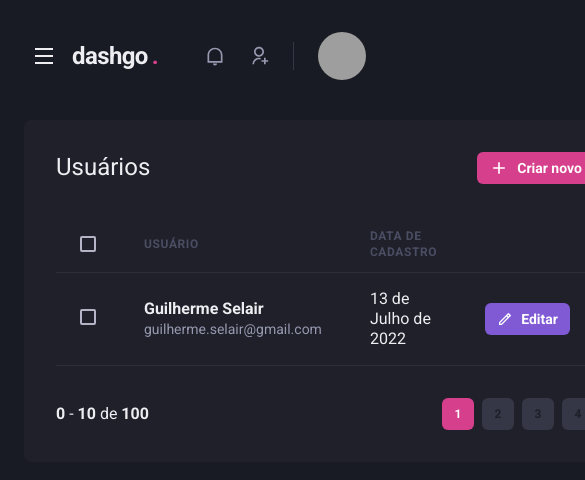
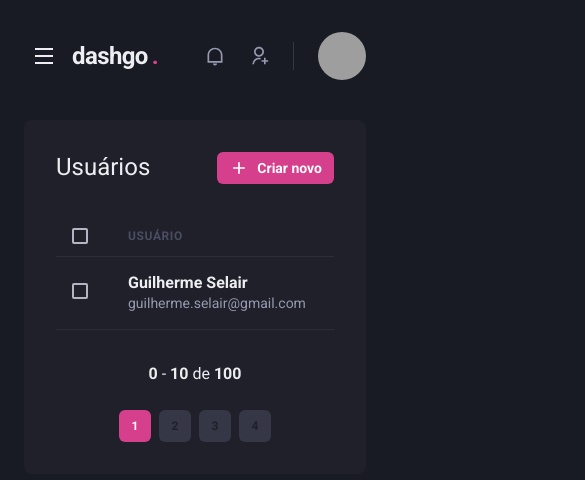
Before and after one commit to GuiSelair/Ignite-DashGO, a Next.js app: page /users in a window 390 px wide. Shown: the top 480 px of the page, 585 px wide, since content can reach past the window. Built offline with nearby package versions, Linux system fonts and the light colour scheme; grey boxes are pictures that could not be loaded.

Commit message:
Feat: Added responsive tags in components

```diff
--- a/src/components/Pagination/index.tsx
+++ b/src/components/Pagination/index.tsx
@@ -4,7 +4,7 @@ import PaginationItem from "./PaginationItem";
 export default function Pagination() {
 	return (
 		<Stack
-			direction={"row"}
+			direction={["column", "row"]}
 			mt="8"
 			justify={"space-between"}
 			align="center"
--- a/src/pages/dashboard.tsx
+++ b/src/pages/dashboard.tsx
@@ -76,15 +76,15 @@ export default function Dashboard() {
 					minChildWidth={"320px"}
 					alignItems="flex-start"
 				>
-					<Box p="8" bg="gray.800" borderRadius={8}>
+					<Box p={["6", "8"]} bg="gray.800" borderRadius={8}>
 						<Text fontSize={"lg"} mb="4">
 							Inscritos da semana
 						</Text>
 						<Chart height={160} options={options} series={series} type="area" />
 					</Box>
-					<Box p="8" bg="gray.800" borderRadius={8}>
+					<Box p={["6", "8"]} bg="gray.800" borderRadius={8}>
 						<Text fontSize={"lg"} mb="4">
-							Inscritos da semana
+							Taxa de abertura
 						</Text>
 						<Chart height={160} options={options} series={series} type="area" />
 					</Box>
--- a/src/pages/users/index.tsx
+++ b/src/pages/users/index.tsx
@@ -12,14 +12,21 @@ import {
 	Tbody,
 	Td,
 	Text,
+	useBreakpointValue,
 } from "@chakra-ui/react";
-import { RiAddLine, RiPencilLine } from "react-icons/ri";
+import { RiAddLine } from "react-icons/ri";
+import Link from "next/link";
 
 import Header from "../../components/Header";
 import Pagination from "../../components/Pagination";
 import Sidebar from "../../components/Sidebar";
 
 export default function UserList() {
+	const isWideVersion = useBreakpointValue({
+		base: false,
+		lg: true,
+	});
+
 	return (
 		<Box>
 			<Header />
@@ -33,6 +40,7 @@ export default function UserList() {
 							Usuários
 						</Heading>
 
+						<Link href="/users/create" passHref>
 							<Button
 								as="a"
 								size="sm"
@@ -42,22 +50,22 @@ export default function UserList() {
 							>
 								Criar novo
 							</Button>
+						</Link>
 					</Flex>
 
 					<Table colorScheme={"whiteAlpha"}>
 						<Thead>
 							<Tr>
-								<Th px="6" color={"gray.300"} width="8">
+								<Th px={["4", "4", "6"]} color={"gray.300"} width="8">
 									<Checkbox colorScheme={"pink"} />
 								</Th>
 								<Th>Usuário</Th>
-								<Th>Data de cadastro</Th>
-								<Th w="8"></Th>
+								{isWideVersion && <Th>Data de cadastro</Th>}
 							</Tr>
 						</Thead>
 						<Tbody>
 							<Tr>
-								<Td>
+								<Td px={["4", "4", "6"]}>
 									<Checkbox colorScheme={"pink"} />
 								</Td>
 								<Td>
@@ -68,17 +76,7 @@ export default function UserList() {
 										</Text>
 									</Box>
 								</Td>
-								<Td>13 de Julho de 2022</Td>
-								<Td>
-									<Button
-										size="sm"
-										fontSize={"sm"}
-										colorScheme="purple"
-										leftIcon={<Icon as={RiPencilLine} fontSize="16" />}
-									>
-										Editar
-									</Button>
-								</Td>
+								{isWideVersion && <Td>13 de Julho de 2022</Td>}
 							</Tr>
 						</Tbody>
 					</Table>
```
Also changed, not shown: src/pages/users/create.tsx (+10 -5 lines). Lines whose indentation alone changed are shown as unchanged.
